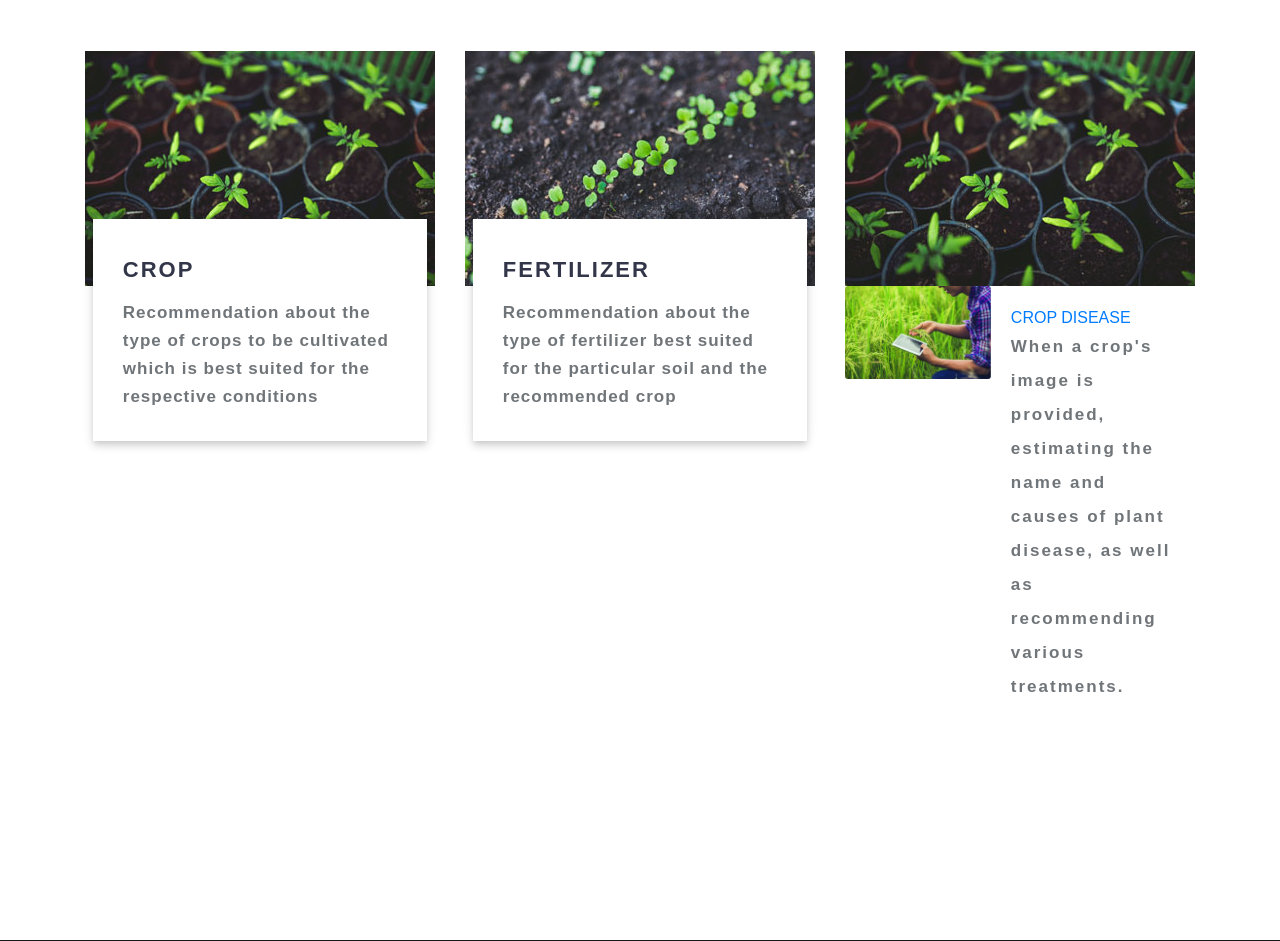
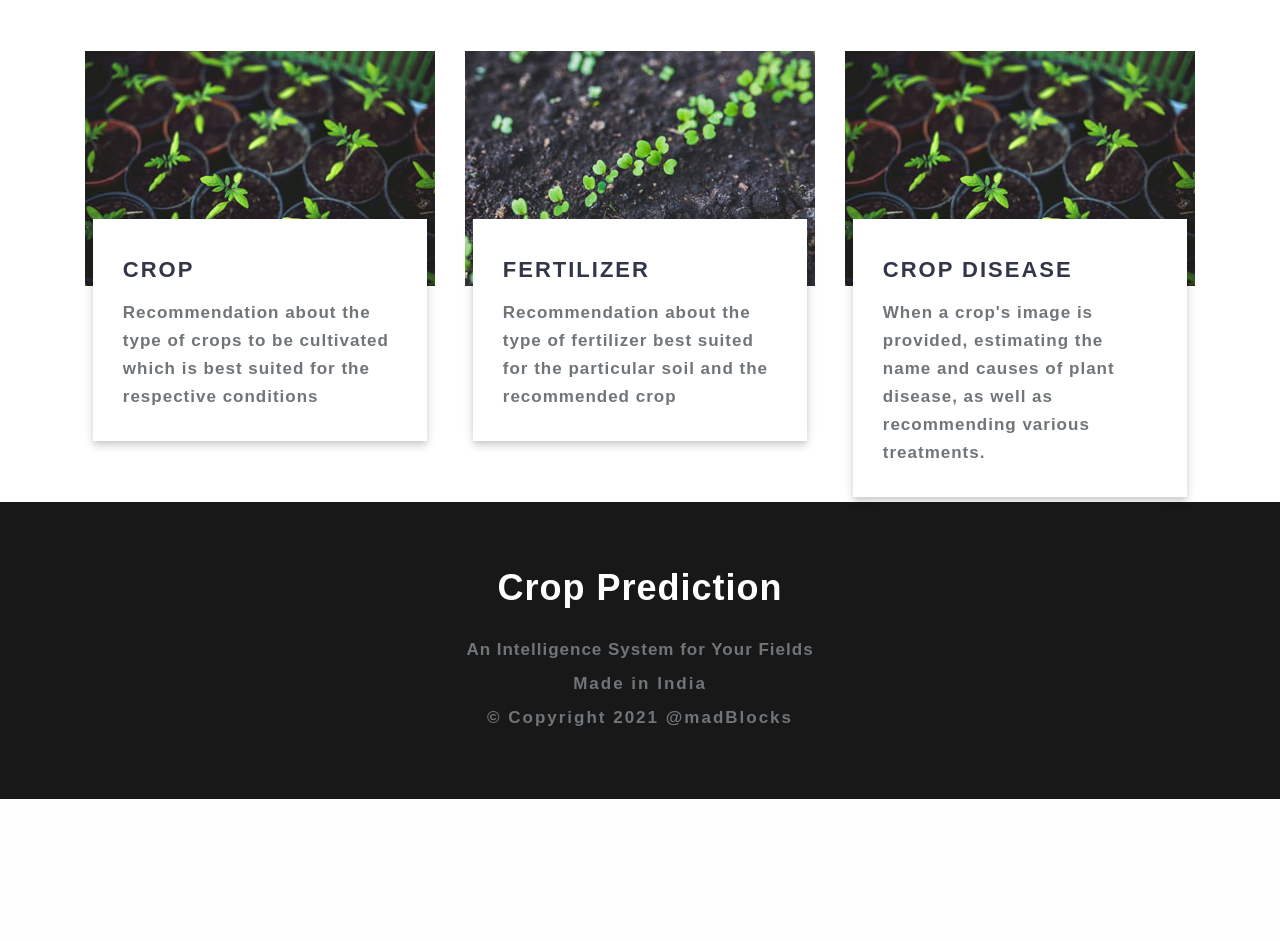
Before and after one commit to maddydevgits/crop-recommendation-system, a Flask app: page / in a window 1280 px wide. Shown: the part 1552-2493 px from the top of the page. After the commit the page ends 2351 px from the top, so only its background shows below. Run offline with Flask 2, Linux system fonts and the light colour scheme; parts of the project's set-up code (start-up, migrations or seed data) failed here and were passed over; some libraries are stand-ins or nearby versions; some web fonts are replaced.

Commit message:
updating Crop Disease

```diff
--- a/templates/index.html
+++ b/templates/index.html
@@ -78,19 +78,11 @@
 			<div class="col-lg-4 col-md-6 blog-middle mb-lg-0 mb-sm-5 pb-lg-0 pb-md-5">
 				<img src="{{ url_for('static', filename='images/s3.jpg') }}" class="img-fluid" alt="" />
 				<a href = "{{ url_for('disease_prediction') }}">
-				  <div class="row no-gutters">
-					<div class="col-md-5">
-					  <img src="{{ url_for('static', filename = 'images/s4.jpg') }}" class="card-img" alt="...">
+					<div class="blog-info">
+						<h4>Crop Disease</h4>
+						<p class="mt-2">When a crop's image is provided, estimating the name and causes of plant disease, as well as recommending various treatments.</p>
 					</div>
-					<div class="col-md-7">
-					  <div class="card-body">
-						<span class="card-title card-font">CROP DISEASE</span>
-						<p class="card-text">When a crop's image is provided, estimating the name and causes of plant disease, as well as recommending various treatments.</p>
-					  </div>
-					</div>
-				  </div>
 				</a>
-				</div>
 			</div>
 
 		</div>
```
